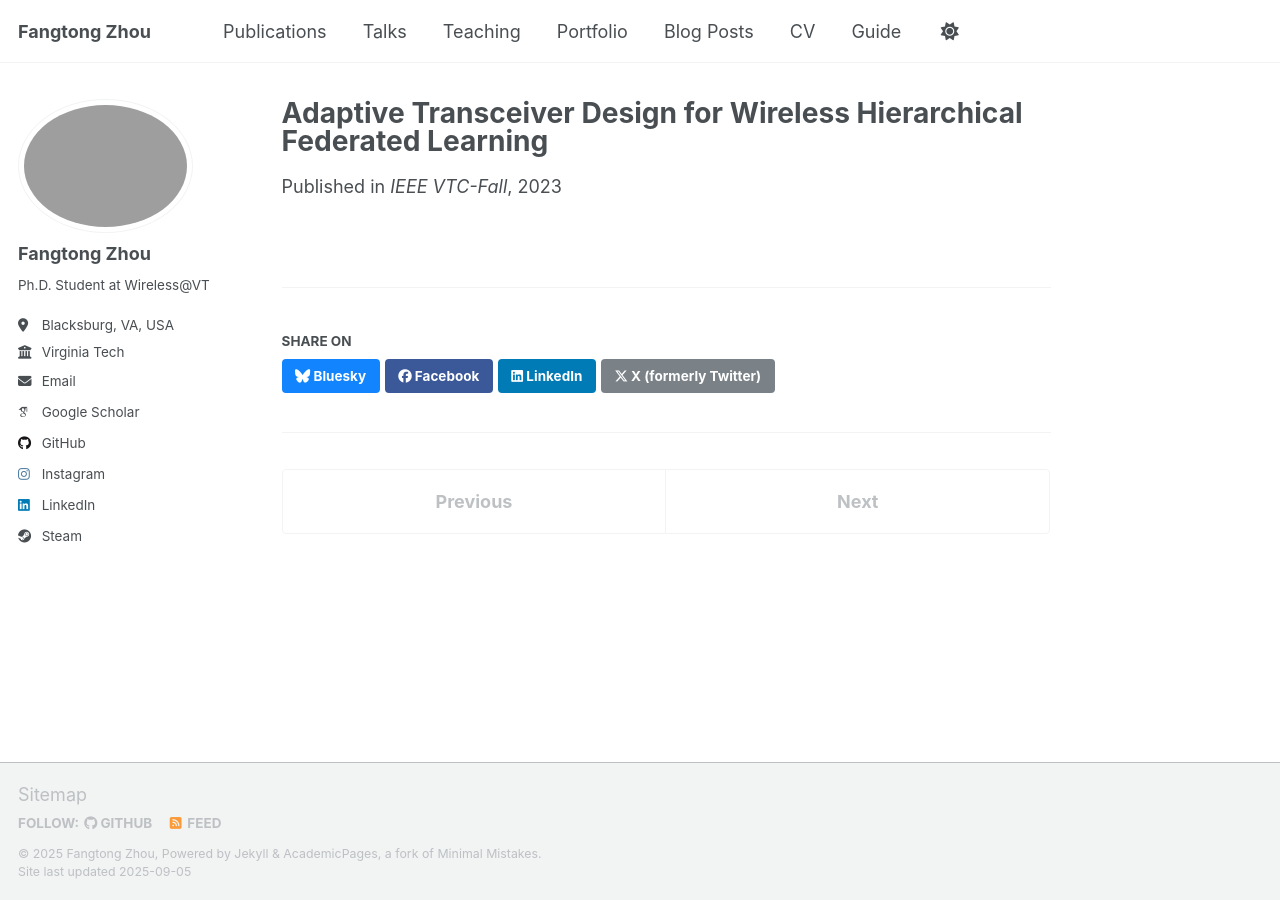
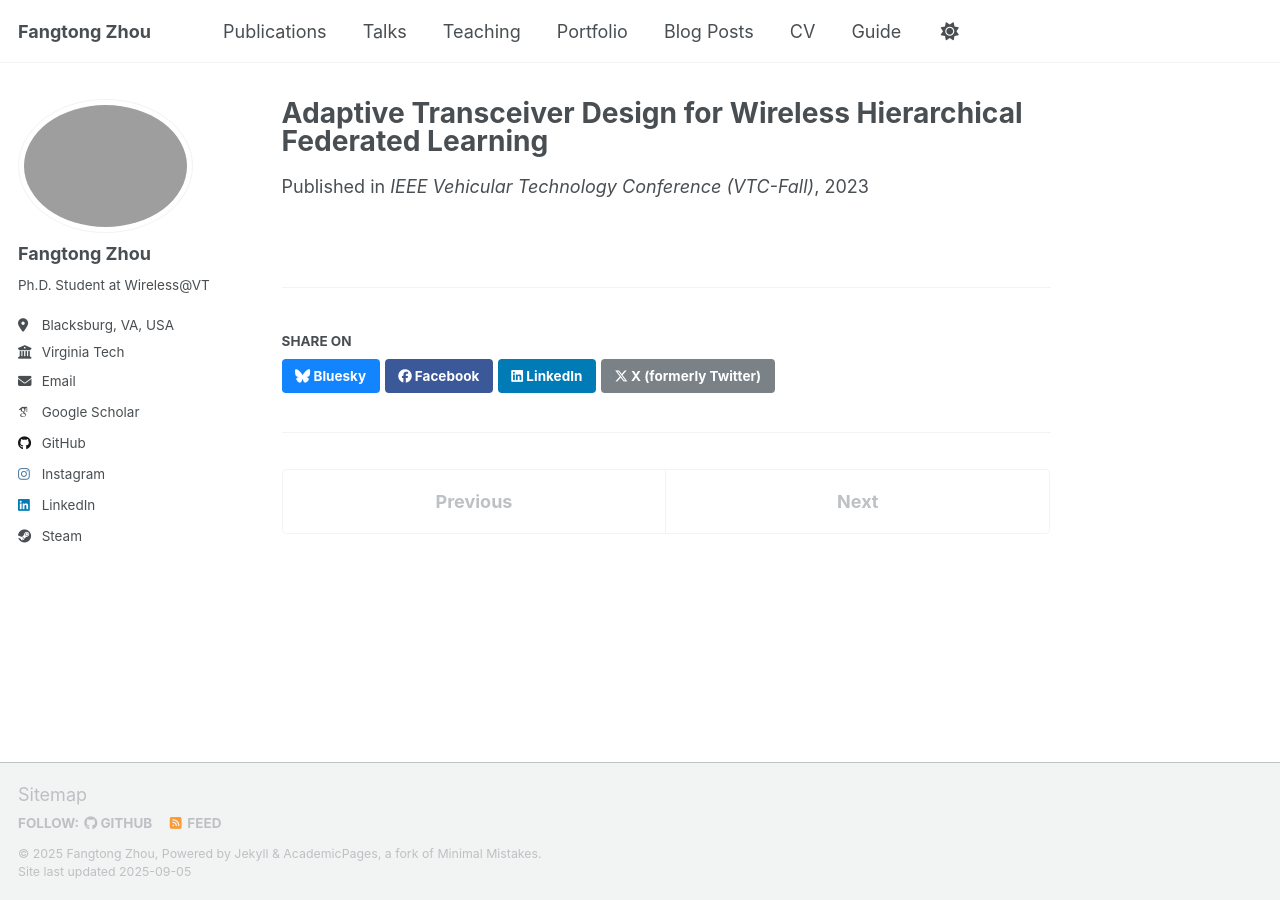
Before and after one commit to frontop137/frontop137.github.io, a Jekyll site: the page built from _publications/2023-10-10-vtc.md, in a window 1280 px wide. Built offline with Jekyll 4.4.1, drawn with Linux system fonts in a browser that asks for light colours; some web fonts are replaced; a script that is not in the unit is left out; some of the changed lines change nothing that is shown.

Commit message:
Update 2023-10-10-vtc.md

```diff
--- a/_publications/2023-10-10-vtc.md
+++ b/_publications/2023-10-10-vtc.md
@@ -1,8 +1,10 @@
 ---
 title: "Adaptive Transceiver Design for Wireless Hierarchical Federated Learning"
-venue: "IEEE VTC-Fall"
-date: 2023-10-10
+authors: "**Fangtong Zhou**, Xu Chen, Hangguan Shan, Yong Zhou"
+venue: "IEEE Vehicular Technology Conference (VTC-Fall)"
+date: 2023-10-02
+year: 2023
+month: October
+address: "Hong Kong, China"
 paperurl: "/files/Adaptive_Transceiver_Design_for_Wireless_Hierarchical_Federated_Learning.pdf"
-code:
-slides:
 ---
```
